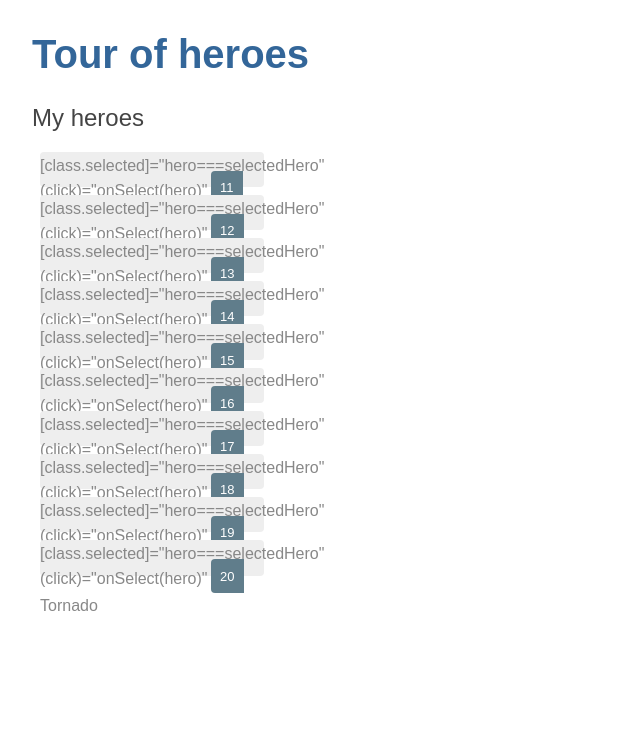
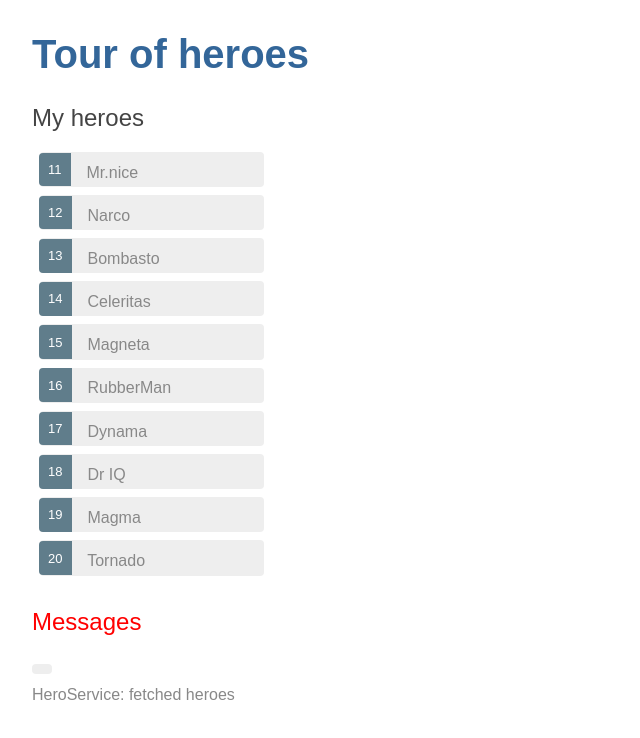
Before and after one commit to Huangkai1008/awesome-ag, an Angular app in the folder heroes/: page / in a window 1280 px wide. Shown: the top 738 px of the page, without its empty margins (0-640 px from the left). Built offline with nearby package versions, Linux system fonts and the light colour scheme.

Commit message:
显示消息

```diff
--- a/heroes/src/app/app.component.html
+++ b/heroes/src/app/app.component.html
@@ -1,2 +1,3 @@
 <h1>{{title}}</h1>
 <app-heroes></app-heroes>
+<app-messages></app-messages>
--- a/heroes/src/app/app.module.ts
+++ b/heroes/src/app/app.module.ts
@@ -7,12 +7,14 @@
 import { HeroesComponent } from './heroes/heroes.component';
 import { from } from 'rxjs';
 import { HeroDetailComponent } from './hero-detail/hero-detail.component';
+import { MessagesComponent } from './messages/messages.component';
 
 @NgModule({
   declarations: [
     AppComponent,
     HeroesComponent,
-    HeroDetailComponent
+    HeroDetailComponent,
+    MessagesComponent
   ],
   imports: [
     BrowserModule,
--- a/heroes/src/app/hero.service.ts
+++ b/heroes/src/app/hero.service.ts
@@ -2,17 +2,19 @@
 import {Hero} from "./hero";
 import {HEROES} from "./mock-heroes";
 import {Observable, of} from "rxjs";
+import {MessageService} from "./message.service";
 
 @Injectable({
   providedIn: 'root'
 })
 export class HeroService {
 
-  constructor() {
+  constructor(private messageService: MessageService) {
 
   }
 
   getHeroes(): Observable<Hero[]>{
+    this.messageService.add('HeroService: fetched heroes');
     return of(HEROES);
   }
 }
--- a/heroes/src/app/heroes/heroes.component.html
+++ b/heroes/src/app/heroes/heroes.component.html
@@ -1,10 +1,10 @@
 <h2>My heroes</h2>
 <ul class="heroes">
-  <li *ngFor="let hero of heroes">
-    [class.selected]="hero===selectedHero"
-    (click)="onSelect(hero)"
+  <li *ngFor="let hero of heroes"
+      [class.selected]="hero === selectedHero"
+      (click)="onSelect(hero)">
     <span class="badge">{{hero.id}}</span> {{hero.name}}
   </li>
 </ul>
 
-<app-hero-detail>[hero]="selectedHero"</app-hero-detail>
+<app-hero-detail [hero]="selectedHero"></app-hero-detail>
--- a/heroes/src/app/heroes/heroes.component.ts
+++ b/heroes/src/app/heroes/heroes.component.ts
@@ -1,5 +1,4 @@
 import {Component, OnInit} from '@angular/core';
-import {HEROES} from '../mock-heroes';
 import {Hero} from "../hero";
 import {HeroService} from "../hero.service";
 
--- /dev/null
+++ b/heroes/src/app/message.service.ts
@@ -0,0 +1,19 @@
+import {Injectable} from '@angular/core';
+
+@Injectable({
+  providedIn: 'root'
+})
+export class MessageService {
+  messages: string[] = [];
+
+  add(message: string) {
+    this.messages.push(message);
+  }
+
+  clear() {
+    this.messages = [];
+  }
+
+  constructor() {
+  }
+}
--- /dev/null
+++ b/heroes/src/app/messages/messages.component.css
@@ -0,0 +1,35 @@
+/* MessagesComponent's private CSS styles */
+h2 {
+  color: red;
+  font-family: Arial, Helvetica, sans-serif;
+  font-weight: lighter;
+}
+body {
+  margin: 2em;
+}
+body, input[text], button {
+  color: crimson;
+  font-family: Cambria, Georgia;
+}
+
+button.clear {
+  font-family: Arial;
+  background-color: #eee;
+  border: none;
+  padding: 5px 10px;
+  border-radius: 4px;
+  cursor: pointer;
+  cursor: hand;
+}
+button:hover {
+  background-color: #cfd8dc;
+}
+button:disabled {
+  background-color: #eee;
+  color: #aaa;
+  cursor: auto;
+}
+button.clear {
+  color: #888;
+  margin-bottom: 12px;
+}
--- /dev/null
+++ b/heroes/src/app/messages/messages.component.html
@@ -0,0 +1,5 @@
+<div *ngIf="messageService.messages.length">
+  <h2>Messages</h2>
+  <button class="clear" (click)="messageService.clear()"></button>
+  <div *ngFor="let message of messageService.messages">{{message}}</div>
+</div>
--- /dev/null
+++ b/heroes/src/app/messages/messages.component.ts
@@ -0,0 +1,16 @@
+import { Component, OnInit } from '@angular/core';
+import {MessageService} from "../message.service";
+
+@Component({
+  selector: 'app-messages',
+  templateUrl: './messages.component.html',
+  styleUrls: ['./messages.component.css']
+})
+export class MessagesComponent implements OnInit {
+
+  constructor( public messageService: MessageService) {}
+
+  ngOnInit() {
+  }
+
+}
```
Also changed, not shown: 2 other files (tests, documents, lock files or other folders).
